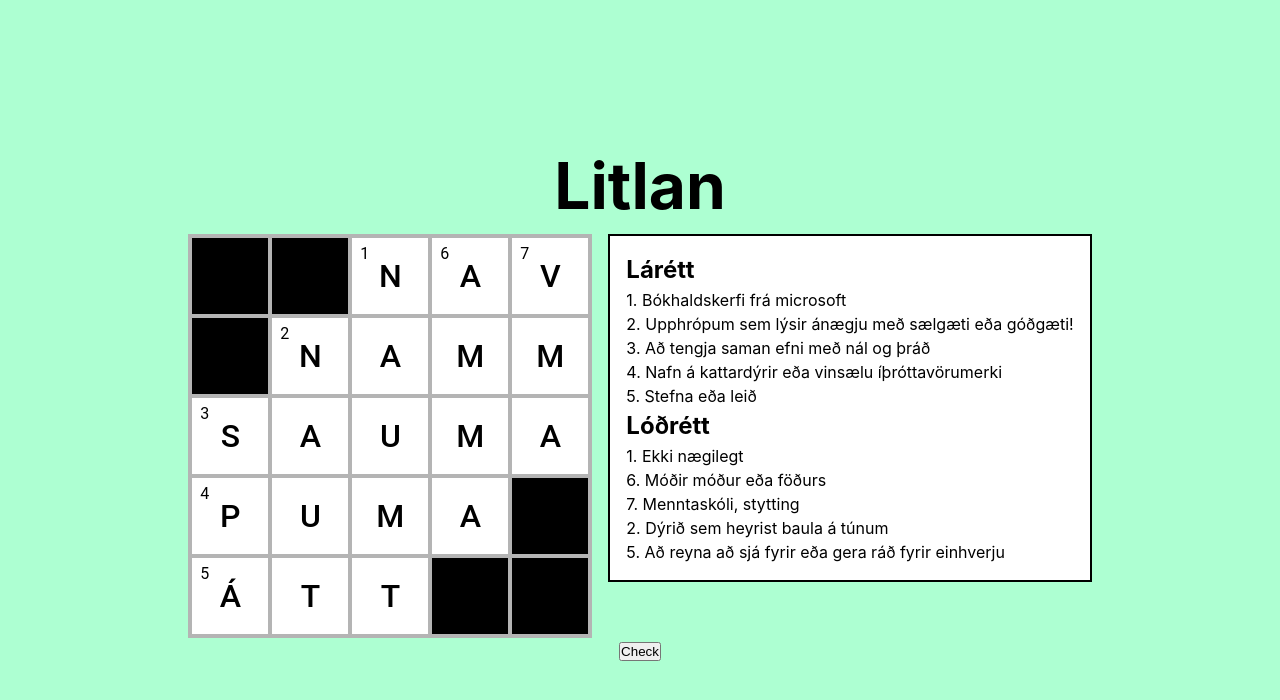
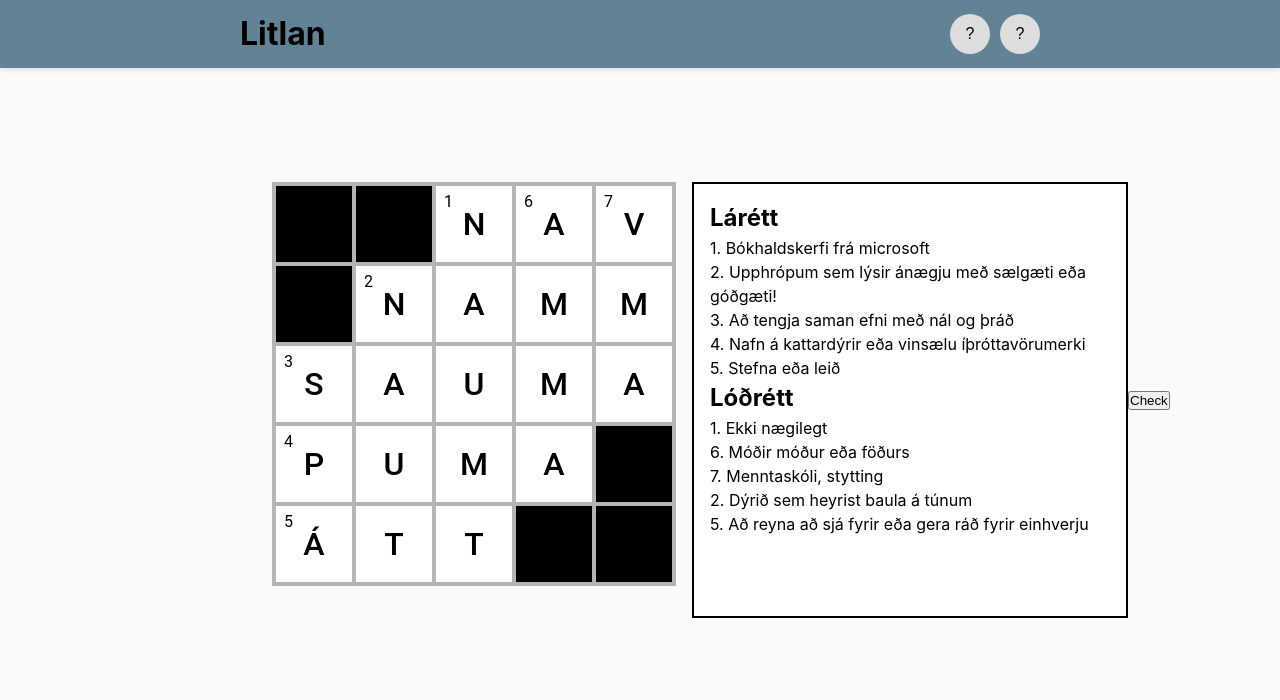
Before and after one commit to valdi7913/litlan-framendi, a React (Vite) app: page / in a window 1280 px wide. Shown: the top 700 px of the page. Built offline with nearby package versions, Linux system fonts and the light colour scheme.

Commit message:
partial: implementing figma design

```diff
--- a/src/App.tsx
+++ b/src/App.tsx
@@ -1,10 +1,11 @@
 import './App.css'
-import Crossword from './components/Crossword';
+import Crossword from './components/Crossword/Crossword';
+import Header from './components/Header/Header';
 
 function App() {
   return (
     <>
-      <h1> Litlan </h1>
+      <Header></Header>
       <Crossword></Crossword>
     </>
   )
--- a/src/components/Crossword.css
+++ b/src/components/Crossword/Crossword.css
@@ -12,6 +12,8 @@
     display: flex;
     flex-direction: column;
     height:100%;
+    width:400px;
+    aspect-ratio:1;
     background-color: white;
     color: black;
     border: solid black 2px;
--- a/src/components/Crossword.tsx
+++ b/src/components/Crossword/Crossword.tsx
@@ -1,6 +1,6 @@
 import "./Crossword.css";
 import { useEffect, useState } from "react";
-import Spinner from "./Spinner";
+import Spinner from "../Spinner/Spinner";
 
 type Cell = {
     letter: string;
--- /dev/null
+++ b/src/components/Header/Header.css
@@ -0,0 +1,44 @@
+.header {
+  width: 100%;
+  position: fixed;
+  top: 0;
+  left: 0;
+  background-color: var(--primary-color);
+  box-shadow: 0 2px 5px rgba(0, 0, 0, 0.1);
+  padding: 10px 0;
+}
+
+.header-container {
+  max-width: 800px;
+  margin: 0 auto;
+  display: flex;
+  justify-content: space-between;
+  align-items: center;
+  padding: 0 20px;
+}
+
+.site-title {
+  font-size: 50px;
+}
+
+.button-container {
+  display: flex;
+  gap: 10px;
+}
+
+.circle-button {
+  width: 40px;
+  height: 40px;
+  border: none;
+  border-radius: 50%;
+  background-color: #ddd;
+  cursor: pointer;
+  font-size: 16px;
+  display: flex;
+  align-items: center;
+  justify-content: center;
+}
+
+.circle-button:hover {
+  background-color: #ccc;
+}
--- /dev/null
+++ b/src/components/Header/Header.tsx
@@ -0,0 +1,17 @@
+import "./Header.css"; // Import the CSS file
+
+const Header = () => {
+    return (
+        <header className="header">
+            <div className="header-container">
+                <h1 className="title">Litlan</h1>
+                <div className="button-container">
+                    <button className="circle-button">?</button>
+                    <button className="circle-button">?</button>
+                </div>
+            </div>
+        </header>
+    );
+};
+
+export default Header;
--- a/src/index.css
+++ b/src/index.css
@@ -3,18 +3,32 @@
   line-height: 1.5;
   font-weight: 400;
 
-  color-scheme: light dark;
-  background-color: #adffd2;
+  --background-color: #fafafa;
+  --foreground-color: #030301;
+  --primary-color: #628395;
+  --positive-color: #A6DDAA;
+  --ambivalient-color: #DBAD6A;
+  --negative-color: #EF809E;
 }
 
 * {margin: 0; padding: 0; color:black;}
 
+#root, html, body, section{
+  height: 100vh;
+}
+
+html {
+  background-color: var(--background-color);
+}
+
 body {
   display: flex;
   place-items: center;
-  min-height: 100vh;
+  margin: 0 auto;
+  max-width: 800px;
 }
 
-h1 {
-  font-size: 4em;
+section {
+  display: flex;
+  align-items: center;
 }
```
Also changed, not shown: src/classes/crossword.ts (added, +10 -0 lines), src/components/Spinner/Spinner.css (renamed from src/components/Spinner.css), src/components/Spinner/Spinner.tsx (renamed from src/components/Spinner.tsx).
